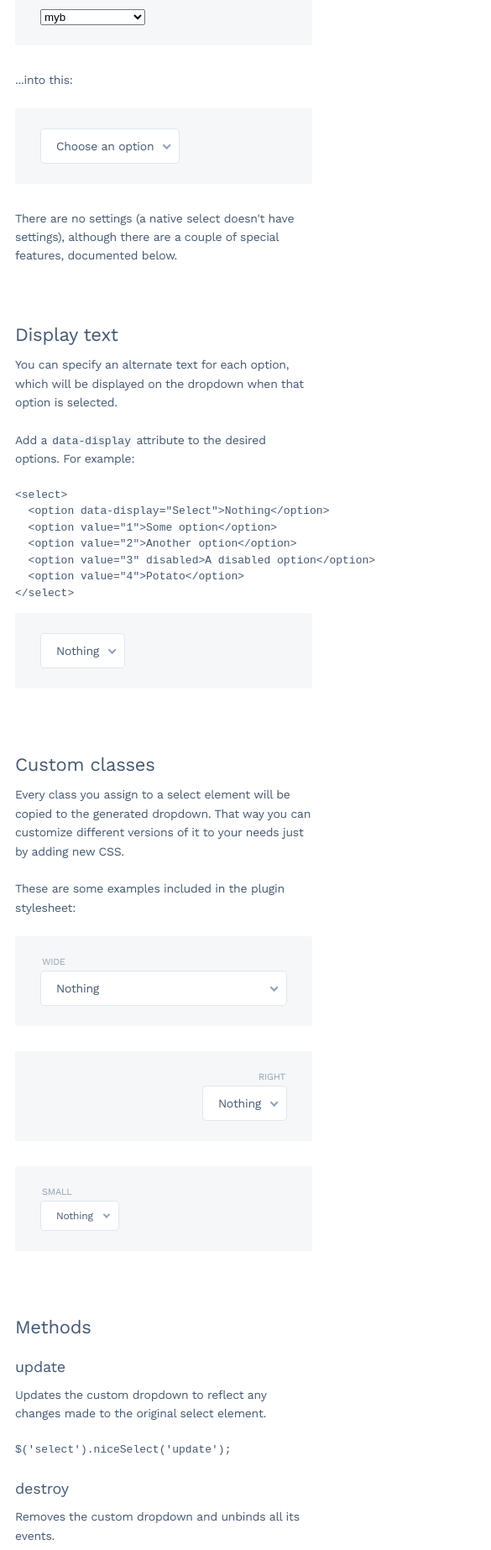
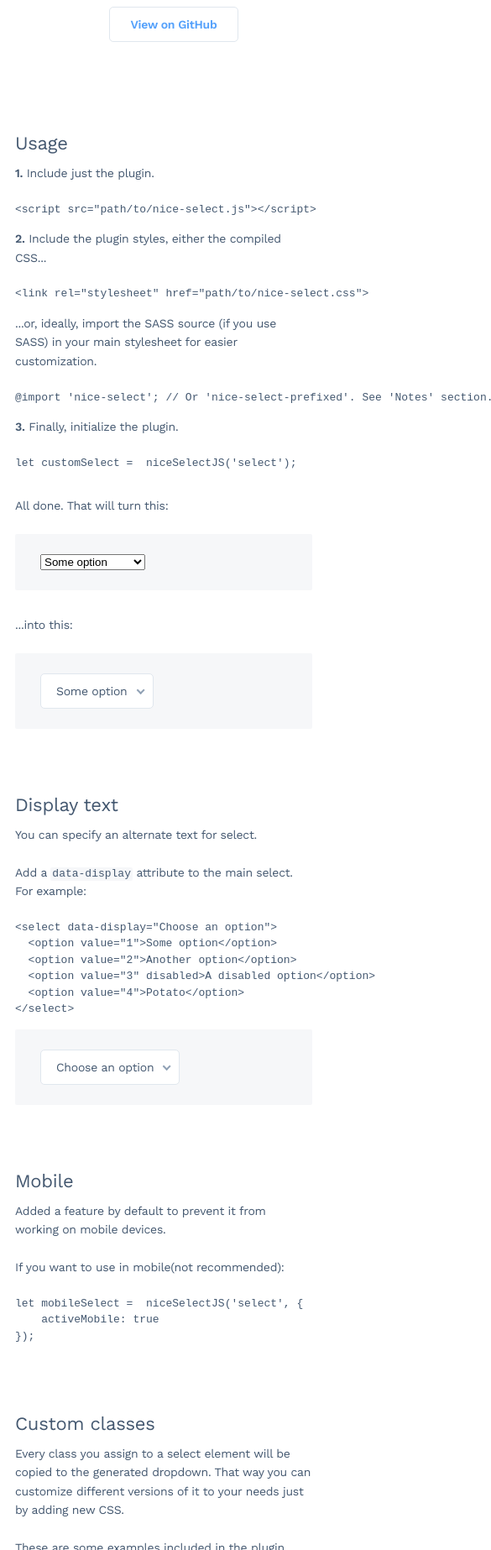
Before and after one commit to mustafabakirci/mustafabakirci.github.io, a website: page js-nice-select/js-index.html in a window 390 px wide. Shown: the part 154-2000 px from the top of the page at 84% size, 585 px wide, since content can reach past the window. Drawn offline with nearby package versions, Linux system fonts and the light colour scheme.

Commit message:
Updated nice-select

```diff
--- a/js-nice-select/js-index.html
+++ b/js-nice-select/js-index.html
@@ -5,7 +5,7 @@
   <meta charset="utf-8">
   <meta name="viewport" content="width=device-width, initial-scale=1, user-scalable=no">
 
-  <title>jQuery Nice Select</title>
+  <title>Nice Select</title>
 
   <link href='https://fonts.googleapis.com/css?family=Work+Sans:300,400,600&Inconsolata:400,700' rel='stylesheet' type='text/css'>
 
@@ -18,39 +18,57 @@
   <div class="container">
 
 
+    <div class="header">
+      <h1>Nice Select</h1>
+
+      <a href="https://github.com/mustafabakirci/nice-select" class="button light">View on GitHub</a>
+    </div>
+
+    <h2>Usage</h2>
+    <p><strong>1.</strong> Include just the plugin.</p>
+
+    <pre><code class="language-html">&lt;script src=&quot;path/to/nice-select.js&quot;&gt;&lt;/script&gt;</code></pre>
+
+    <p><strong>2.</strong> Include the plugin styles, either the compiled CSS...</p>
+
+    <pre><code class="language-html">&lt;link rel=&quot;stylesheet&quot; href=&quot;path/to/nice-select.css&quot;&gt;</code></pre>
+
+    <p>...or, ideally, import the SASS source (if you use SASS) in your main stylesheet for easier customization.</p>
+
+    <pre><code class="language-scss">@import 'nice-select'; // Or 'nice-select-prefixed'. See 'Notes' section.</code></pre>
+
+    <p><strong>3.</strong> Finally, initialize the plugin.</p>
+
+    <pre><code class="language-js">let customSelect =  niceSelectJS('select');</code></pre>
+    <br>
     <p>All done. That will turn this:</p>
 
     <div class="box">
-      <select class="ignore" >
+      <select>
         <option value="1">Some option</option>
         <option value="2">Another option</option>
         <option value="3" disabled>A disabled option</option>
         <option value="4">Potato</option>
-        <option value="1907" selected>myb</option>
       </select>
     </div>
 
     <p>...into this:</p>
 
     <div class="box">
-      <select data-display="Choose an option">
+      <select data-type="custom-select">
         <option value="1">Some option</option>
         <option value="2">Another option</option>
         <option value="3" disabled>A disabled option</option>
         <option value="4">Potato</option>
-        <option value="1907" selected>myb</option>
       </select>
     </div>
 
-    <p>There are no settings (a native select doesn't have settings), although there are a couple of special features, documented below.</p>
+    <h2>Display text</h2>
+    <p>You can specify an alternate text for select.</p>
 
-    <h2>Display text</h2>
-    <p>You can specify an alternate text for each option, which will be displayed on the dropdown when that option is selected.</p>
+    <p>Add a <code class="language-html">data-display</code> attribute to the main select. For example:</p>
 
-    <p>Add a <code class="language-html">data-display</code> attribute to the desired options. For example:</p>
-
-    <pre><code class="language-html">&lt;select&gt;
-  &lt;option data-display=&quot;Select&quot;&gt;Nothing&lt;/option&gt;
+    <pre><code class="language-html">&lt;select data-display=&quot;Choose an option&quot;&gt;
   &lt;option value=&quot;1&quot;&gt;Some option&lt;/option&gt;
   &lt;option value=&quot;2&quot;&gt;Another option&lt;/option&gt;
   &lt;option value=&quot;3&quot; disabled&gt;A disabled option&lt;/option&gt;
@@ -58,14 +76,22 @@
 &lt;/select&gt;</code></pre>
 
     <div class="box">
-      <select>
-        <option data-display="Select">Nothing</option>
+      <select  data-type="custom-select" data-display="Choose an option">
         <option value="1">Some option</option>
         <option value="2">Another option</option>
         <option value="3" disabled>A disabled option</option>
         <option value="4">Potato</option>
       </select>
     </div>
+
+
+    <h2>Mobile</h2>
+    <p>Added a feature by default to prevent it from working on mobile devices.</p>
+    <p>If you want to use in mobile(not recommended):</p>
+    <pre><code class="language-js">let mobileSelect =  niceSelectJS('select', {
+    activeMobile: true
+});
+    </code></pre>
 
     <h2>Custom classes</h2>
 
@@ -75,8 +101,7 @@
 
     <div class="box">
       <label>Wide</label>
-      <select class="wide">
-        <option data-display="Select">Nothing</option>
+      <select class="wide"  data-type="custom-select">
         <option value="1">Some option</option>
         <option value="2">Another option</option>
         <option value="3" disabled>A disabled option</option>
@@ -86,8 +111,7 @@
 
     <div class="box">
       <label class="right">Right</label>
-      <select class="right">
-        <option data-display="Select">Nothing</option>
+      <select class="right" data-type="custom-select">
         <option value="1">Some option</option>
         <option value="2">Another option</option>
         <option value="3" disabled>A disabled option</option>
@@ -97,28 +121,13 @@
 
     <div class="box">
       <label>Small</label>
-      <select class="small">
-        <option data-display="Select">Nothing</option>
+      <select class="small" data-type="custom-select">
         <option value="1">Some option</option>
         <option value="2">Another option</option>
         <option value="3" disabled>A disabled option</option>
         <option value="4">Potato</option>
       </select>
     </div>
-
-    <h2>Methods</h2>
-
-    <h3>update</h3>
-
-    <p>Updates the custom dropdown to reflect any changes made to the original select element.</p>
-
-    <pre><code class="language-js">$('select').niceSelect('update');</code></pre>
-
-    <h3>destroy</h3>
-
-    <p>Removes the custom dropdown and unbinds all its events.</p>
-
-    <pre><code class="language-js">$('select').niceSelect('destroy');</code></pre>
 
     <h2>Notes</h2>
 
@@ -137,32 +146,15 @@
       </li>
     </ul>
 
-    <div class="footer">
-      <h2>Use responsibly</h2>
-
-      <p><a href="http://www.lukew.com/ff/entry.asp?1950">Dropdowns should be the UI of last resort.</a></p>
-
-      <a href="https://github.com/hernansartorio/jquery-nice-select/archive/v1.1.0.zip" class="button">Download</a>
-      <a href="https://github.com/hernansartorio/jquery-nice-select" class="button light">View on GitHub</a>
-
-      <div class="credit">
-        Made by <a href="http://hernansartorio.com?r=ns">Hernán Sartorio</a>
-      </div>
-    </div>
-
 
   </div>
 
   <script src="js/nice-select.js"></script>
 
   <script>
-    // $(document).ready(function() {
-    //   $('select:not(.ignore)').niceSelect();
-    // });
 
-      // document.querySelectorAll('select:not(.ignore)').niceSelectJS;
+    let customSelect =  niceSelectJS('select[data-type="custom-select"]');
 
-      niceSelectJS('select:not(.ignore)');
 
   </script>
 
--- a/js-nice-select/js/nice-select.js
+++ b/js-nice-select/js/nice-select.js
@@ -1,11 +1,29 @@
-const niceSelectJS = function(selectName) {
+/*
+  Javascript Nice Select - v1.0
+  https://github.com/mustafabakirci/jquery-nice-select
+  Made by Hernán Sartorio, Developed by Mustafa Bakırcı
+*/
+
+const niceSelectJS = function(selectName , options) {
+    let isMobile = /iPhone|iPad|iPod|Android/i.test(navigator.userAgent);
+    let settings = {};
+    settings.activeMobile = false;
+    for (var userOpt in options) {
+      if (options.hasOwnProperty(userOpt)) {
+          settings[userOpt] = options[userOpt];
+      }
+    }
+    if (!(settings.activeMobile) && isMobile) {
+      return;
+    }
+
     selectName = document.querySelectorAll(selectName);
-    // console.log(selectName);
-
     selectName.forEach(select => {
       select.style.display = 'none';
+      if (!(select.nextElementSibling)) {
+        create_nice_select(select);
+      }
 
-      create_nice_select(select);
 
     });
 
```
Also changed, not shown: js-nice-select/js/nice-select.min.js (added).
